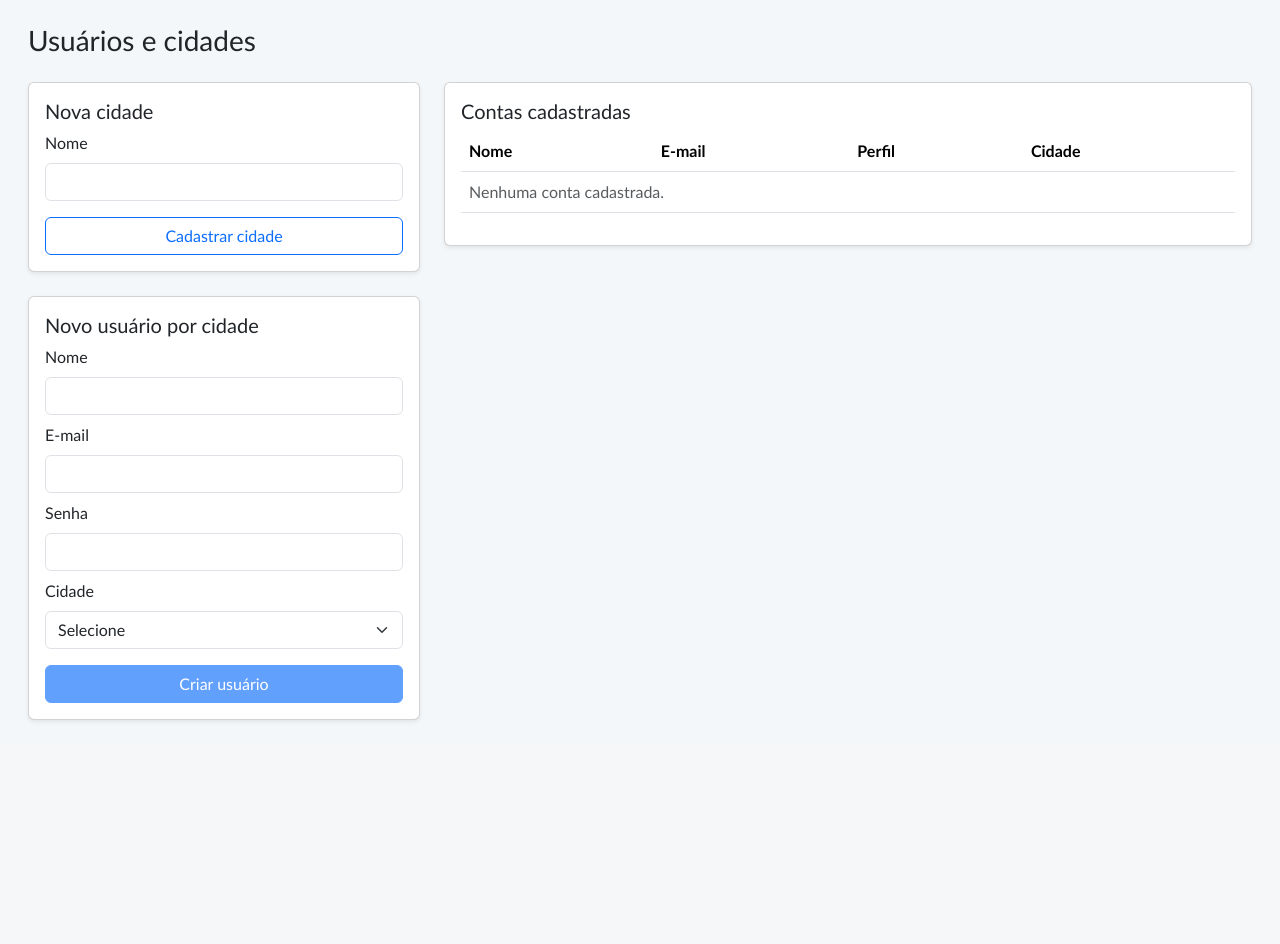
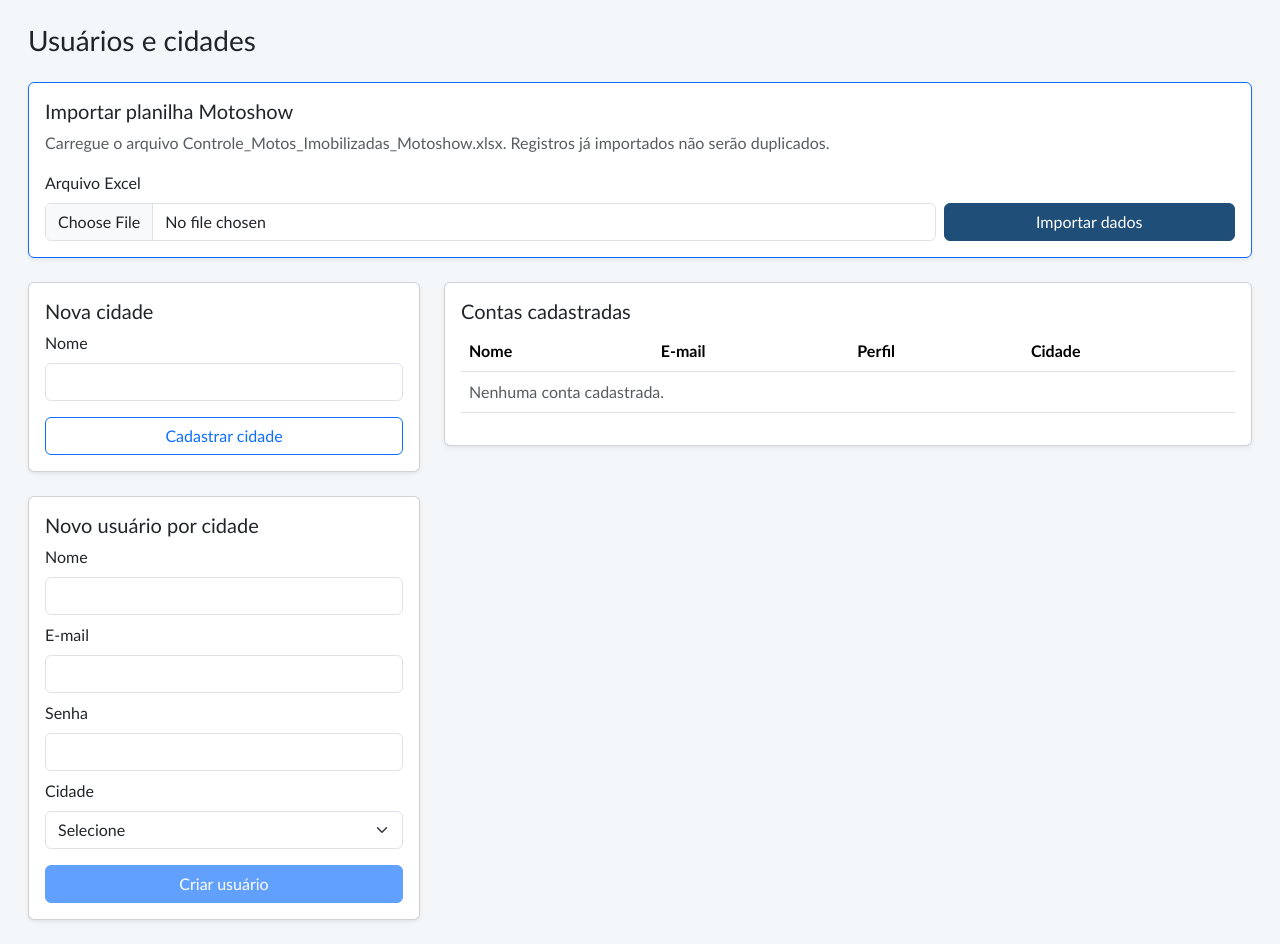
Before and after one commit to joaovictorcorreia835-cell/motoshow-controle, a Flask app: template app/templates/admin_users.html in a window 1280 px wide. Shown: the part 64-1008 px from the top of the page. Before the commit the page ends 785 px from the top, so only its background shows below. Run offline with Flask 3, Linux system fonts and the light colour scheme; the template is opened without the code that fills it, so the values that code supplies are empty.

Commit message:
Adicionar importação segura da planilha no painel

```diff
--- a/app/spreadsheet_import.py
+++ b/app/spreadsheet_import.py
@@ -32,7 +32,8 @@ def _excel_date(value):
 
 def read_motoshow_workbook(file_path):
     """Lê registros do modelo Motoshow sem alterar a planilha original."""
-    with ZipFile(Path(file_path)) as archive:
+    source = file_path if hasattr(file_path, "read") else Path(file_path)
+    with ZipFile(source) as archive:
         shared_root = ET.fromstring(archive.read("xl/sharedStrings.xml"))
         shared = [
             _node_text(item)
--- a/app/templates/admin_users.html
+++ b/app/templates/admin_users.html
@@ -2,6 +2,22 @@
 
 {% block content %}
   <h1 class="h3 mb-4">Usuários e cidades</h1>
+  <div class="card shadow-sm mb-4 border-primary">
+    <div class="card-body">
+      <h2 class="h5">Importar planilha Motoshow</h2>
+      <p class="text-muted mb-3">Carregue o arquivo Controle_Motos_Imobilizadas_Motoshow.xlsx. Registros já importados não serão duplicados.</p>
+      <form method="post" action="{{ url_for('main.import_spreadsheet') }}" enctype="multipart/form-data" class="row g-2 align-items-end">
+        <input type="hidden" name="csrf_token" value="{{ csrf_token() }}">
+        <div class="col-md-9">
+          <label class="form-label" for="spreadsheet">Arquivo Excel</label>
+          <input class="form-control" id="spreadsheet" name="spreadsheet" type="file" accept=".xlsx" required>
+        </div>
+        <div class="col-md-3">
+          <button class="btn btn-primary w-100">Importar dados</button>
+        </div>
+      </form>
+    </div>
+  </div>
   <div class="row g-4">
     <div class="col-lg-4">
       <div class="card shadow-sm mb-4">
--- a/config.py
+++ b/config.py
@@ -30,3 +30,4 @@ class Config:
     REMEMBER_COOKIE_HTTPONLY = True
     REMEMBER_COOKIE_SECURE = APP_ENV == "production"
     PREFERRED_URL_SCHEME = "https" if APP_ENV == "production" else "http"
+    MAX_CONTENT_LENGTH = 10 * 1024 * 1024
```
Also changed, not shown: app/main.py (+28 -0 lines), tests/test_spreadsheet_import.py (+27 -1 lines).
